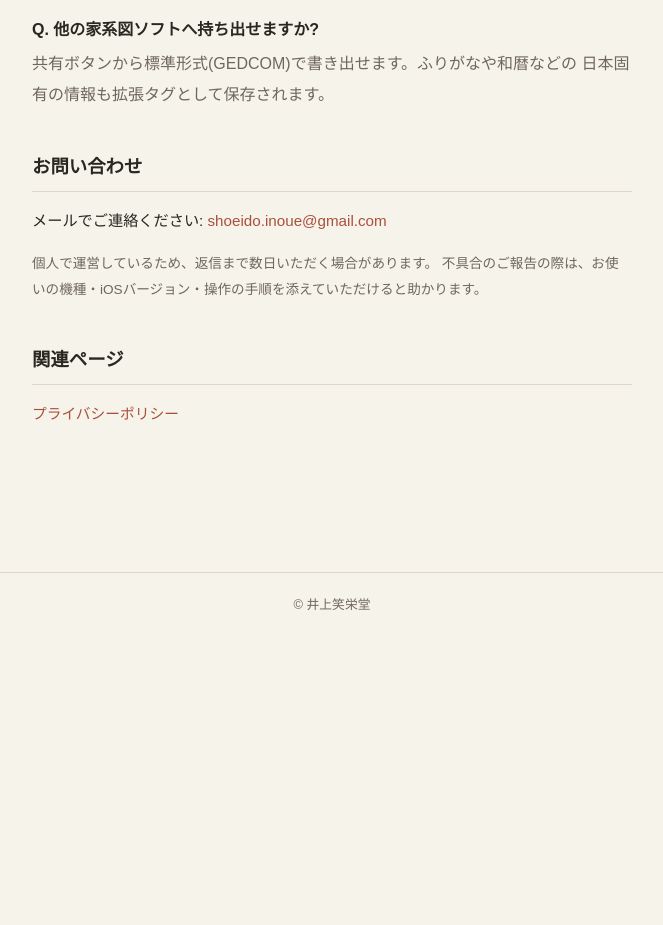
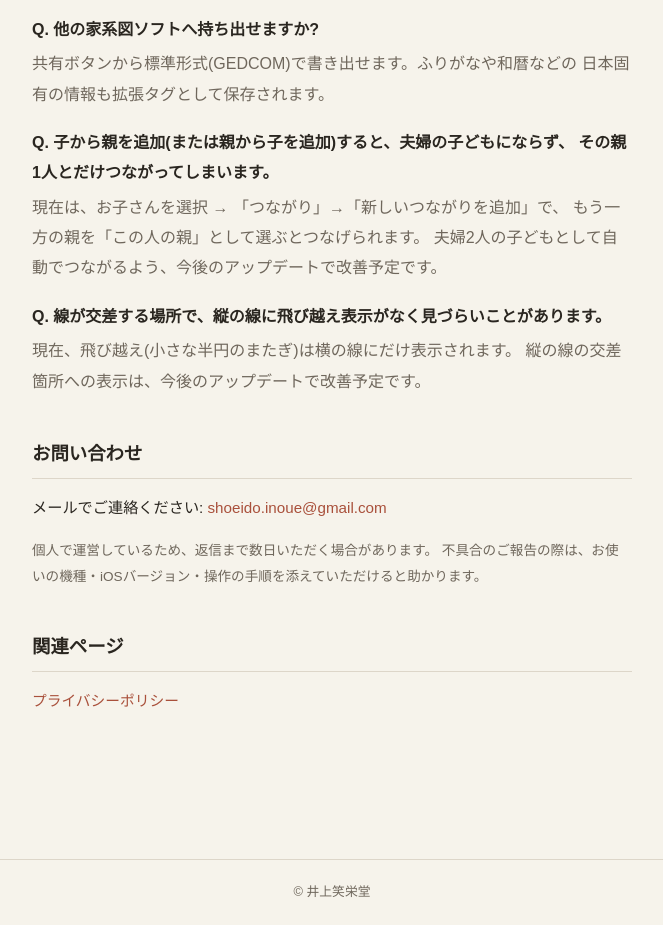
Before and after one commit to inoueshoeido/inoueshoeido.github.io, a plain HTML site: page kakeizu-note/support.html in a window 1280 px wide. Shown: the part 1023-1948 px from the top of the page, without its empty margins (308-971 px from the left). Before the commit the page ends 1660 px from the top, so only its background shows below. Drawn offline with Linux system fonts and the light colour scheme.

Commit message:
docs: add 2 FAQ items to kakeizu-note support (parent linking, hop marks)
Co-Authored-By: Claude Fable 5 <noreply@anthropic.com>

```diff
--- a/kakeizu-note/support.html
+++ b/kakeizu-note/support.html
@@ -42,6 +42,16 @@
     <dt>Q. 他の家系図ソフトへ持ち出せますか?</dt>
     <dd>共有ボタンから標準形式(GEDCOM)で書き出せます。ふりがなや和暦などの
     日本固有の情報も拡張タグとして保存されます。</dd>
+
+    <dt>Q. 子から親を追加(または親から子を追加)すると、夫婦の子どもにならず、
+    その親1人とだけつながってしまいます。</dt>
+    <dd>現在は、お子さんを選択 → 「つながり」→「新しいつながりを追加」で、
+    もう一方の親を「この人の親」として選ぶとつなげられます。
+    夫婦2人の子どもとして自動でつながるよう、今後のアップデートで改善予定です。</dd>
+
+    <dt>Q. 線が交差する場所で、縦の線に飛び越え表示がなく見づらいことがあります。</dt>
+    <dd>現在、飛び越え(小さな半円のまたぎ)は横の線にだけ表示されます。
+    縦の線の交差箇所への表示は、今後のアップデートで改善予定です。</dd>
   </dl>
 
   <h2>お問い合わせ</h2>
```
